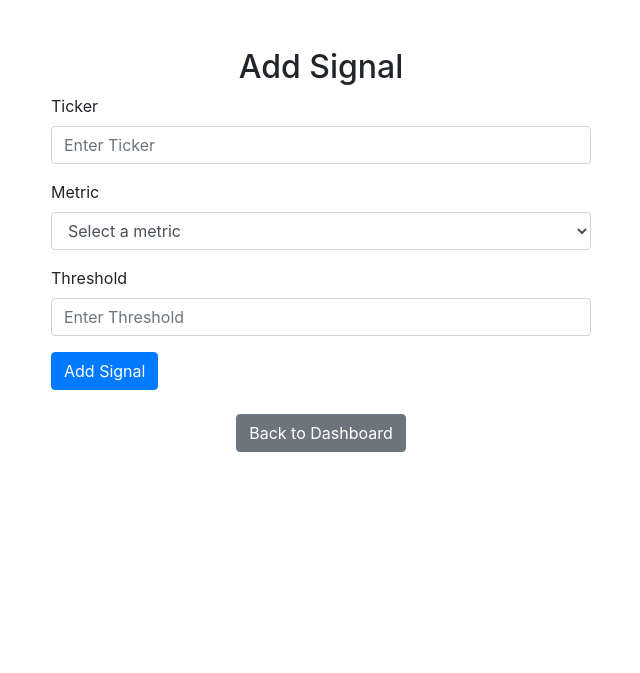
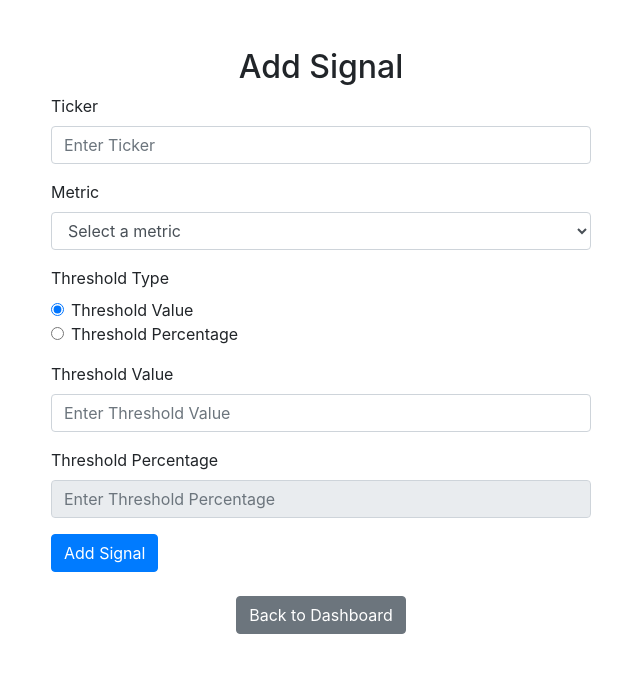
Before and after one commit to sahilnale/vbalpha, a Flask app: page /add_signal in a window 1280 px wide. Shown: the top 673 px of the page, without its empty margins (319-959 px from the left). Run offline with Flask 3, Linux system fonts and the light colour scheme; the visitor is signed in with stand-in values (Sample User, id 1); some libraries are stand-ins or nearby versions.

Commit message:
new_version

```diff
--- a/app.py
+++ b/app.py
@@ -182,11 +182,11 @@ class User(UserMixin):
         self.save_to_db()
         self.send_stock_added_email(stock_data)
 
-    def add_signal(self, ticker, metric, threshold):
+    def add_signal(self, ticker, metric, percent_threshold):
         signal = {
             'ticker': ticker,
             'metric': metric,
-            'threshold': threshold
+            'percent_threshold': percent_threshold
         }
         self.signals.append(signal)
         self.save_to_db()
@@ -301,7 +301,7 @@ def add_signal():
     if request.method == 'POST':
         ticker = request.form['ticker']
         metric = request.form['metric']
-        threshold = request.form['threshold']
+        threshold = request.form['percent_threshold']
 
         # Add the signal to the user's signals
         current_user.add_signal(ticker, metric, threshold)
--- a/templates/add_signal.html
+++ b/templates/add_signal.html
@@ -5,6 +5,12 @@
     <meta name="viewport" content="width=device-width, initial-scale=1.0">
     <title>Add Signal</title>
     <link href="https://maxcdn.bootstrapcdn.com/bootstrap/4.5.2/css/bootstrap.min.css" rel="stylesheet">
+    <style>
+        .disabled {
+            pointer-events: none;
+            opacity: 0.6;
+        }
+    </style>
 </head>
 <body>
     <div class="container">
@@ -38,8 +44,27 @@
                         </select>
                     </div>
                     <div class="form-group">
-                        <label for="threshold">Threshold</label>
-                        <input type="text" class="form-control" id="threshold" name="threshold" placeholder="Enter Threshold" required>
+                        <label>Threshold Type</label>
+                        <div class="form-check">
+                            <input class="form-check-input" type="radio" name="threshold_type" id="threshold_value_radio" value="value" checked>
+                            <label class="form-check-label" for="threshold_value_radio">
+                                Threshold Value
+                            </label>
+                        </div>
+                        <div class="form-check">
+                            <input class="form-check-input" type="radio" name="threshold_type" id="threshold_percentage_radio" value="percentage">
+                            <label class="form-check-label" for="threshold_percentage_radio">
+                                Threshold Percentage
+                            </label>
+                        </div>
+                    </div>
+                    <div class="form-group">
+                        <label for="threshold_value">Threshold Value</label>
+                        <input type="text" class="form-control" id="threshold_value" name="threshold_value" placeholder="Enter Threshold Value">
+                    </div>
+                    <div class="form-group">
+                        <label for="threshold_percentage">Threshold Percentage</label>
+                        <input type="text" class="form-control disabled" id="threshold_percentage" name="threshold_percentage" placeholder="Enter Threshold Percentage" disabled>
                     </div>
                     <button type="submit" class="btn btn-primary">Add Signal</button>
                 </form>
@@ -51,6 +76,19 @@
     </div>
 
     <script src="https://code.jquery.com/jquery-3.5.1.slim.min.js"></script>
+    <script>
+        $(document).ready(function() {
+            $('input[name="threshold_type"]').on('change', function() {
+                if ($('#threshold_value_radio').is(':checked')) {
+                    $('#threshold_value').removeClass('disabled').prop('disabled', false);
+                    $('#threshold_percentage').addClass('disabled').prop('disabled', true);
+                } else {
+                    $('#threshold_value').addClass('disabled').prop('disabled', true);
+                    $('#threshold_percentage').removeClass('disabled').prop('disabled', false);
+                }
+            });
+        });
+    </script>
     <script src="https://cdn.jsdelivr.net/npm/@popperjs/core@2.5.4/dist/umd/popper.min.js"></script>
     <script src="https://maxcdn.bootstrapcdn.com/bootstrap/4.5.2/js/bootstrap.min.js"></script>
 </body>
```
